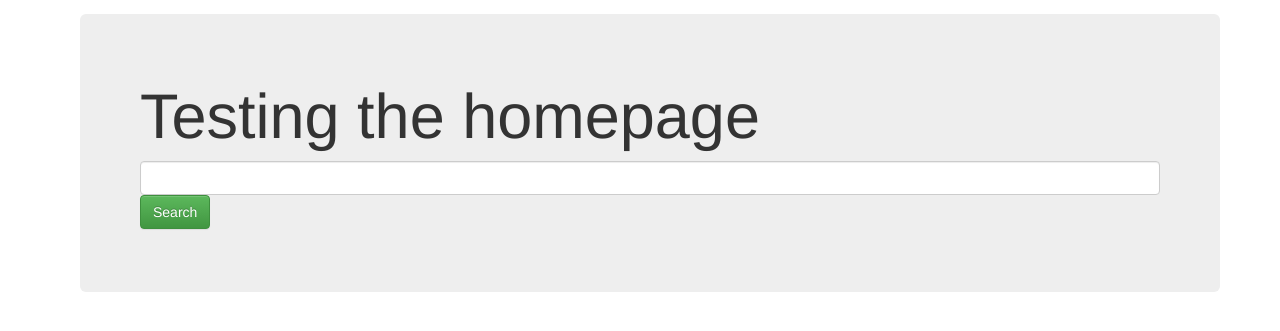
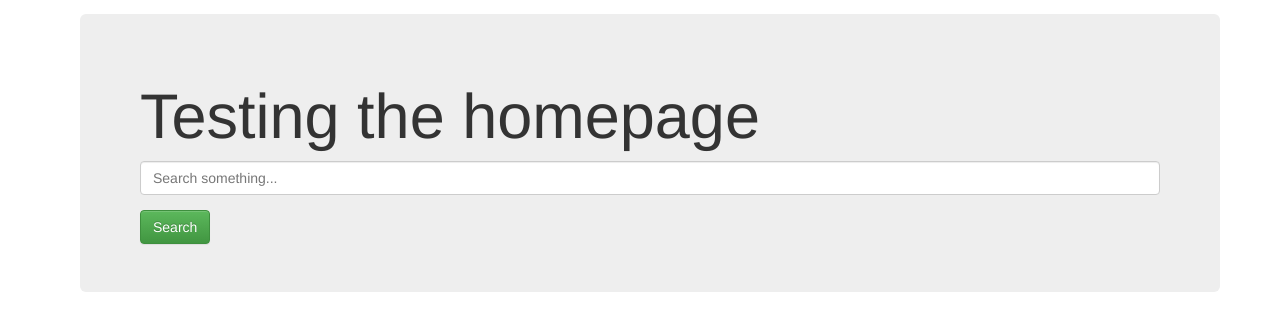
Before and after one commit to nadia26/QueryProject, a Flask app: template templates/home.html in a window 1280 px wide. Shown: the part 51-382 px from the top of the page. Run offline with Flask 2, Linux system fonts and the light colour scheme; the template is opened without the code that fills it, so the values that code supplies are empty; some libraries are stand-ins or nearby versions.

Commit message:
the basic search

```diff
--- a/app.py
+++ b/app.py
@@ -1,17 +1,25 @@
-from flask import Flask,render_template
-import google
+from flask import Flask,render_template, request
+#import google
+from google import search
 #HOW TO USE THE GOOGLE LIBRARY
 app = Flask(__name__)
 
 @app.route("/")
 def page():
-    return google.search(query="hi",start=0,stop=10)
+    #return google.search(query="hi",start=0,stop=10)
     #^ says generator object is not callable
 
     return render_template("home.html")
 
 @app.route("/data")
 def data():
+    button = request.args.get("b",None)
+    query = request.args.get("query",None)
+    if button == "Search": #it will always be, if there's only one button
+        #for url in search(query, num=10, stop=1): #default pause=2.0
+           # print(url)
+        search_results10 = [url for url in search(query,num=10,stop=1)]
+        print search_results10
     return "this is the data page"
 
 if __name__=="__main__":
--- a/templates/home.html
+++ b/templates/home.html
@@ -30,7 +30,7 @@ body {
     <div class="navbar navbar-inverse navbar-fixed-top" role="navigation">
       <div class="container">
         <div class="navbar-header">
-          <a class="navbar-brand" href="../home">Home</a>
+          <a class="navbar-brand" href="/">Home</a>
         </div>
         <div class="navbar-collapse collapse">
 
@@ -48,7 +48,9 @@ body {
 
 	<form  role="form" action="/data">
           <div class="form-group">
-            <input type="text" name="search" placeholder="" class="form-control"></input>
+            <input type="text" name="query" placeholder="Search something..." class="form-control"></input>
+	  </div>
+	  <div>
             <input type="submit" name="b" class="btn btn-success" value="Search"></input>
           </div>
         </form>
```
